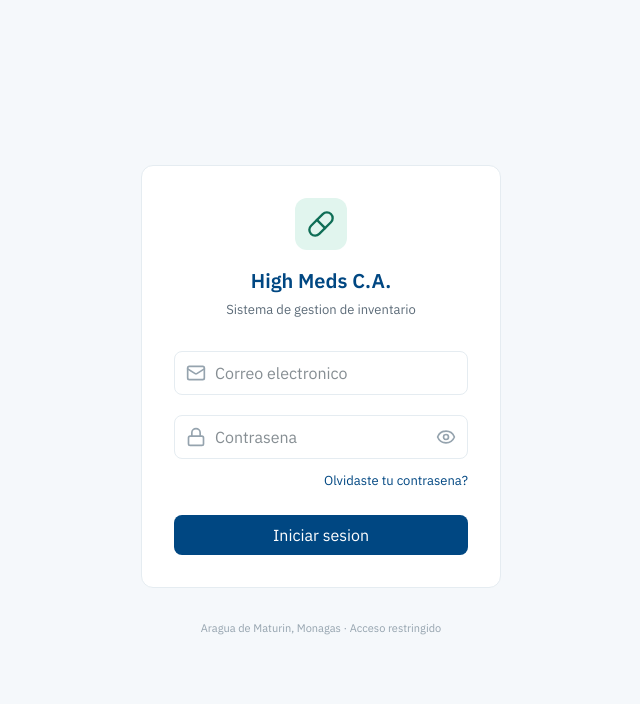
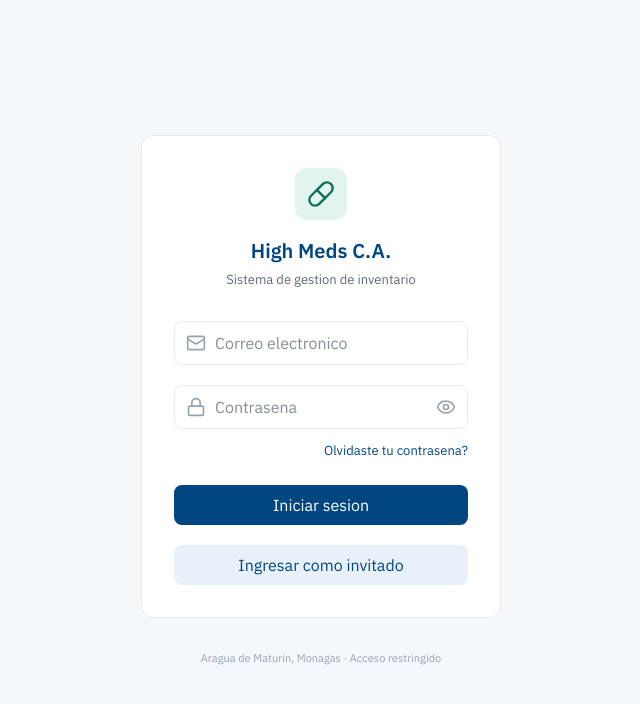
Before and after one commit to Life4Death04/sistema-inventario-frontend, a React (Vite) app: page /login in a window 1280 px wide. Shown: the top 704 px of the page, without its empty margins (319-959 px from the left). Built offline with nearby package versions, Linux system fonts and the light colour scheme.

Commit message:
feat(auth): add guest login functionality and environment variables

```diff
--- a/src/features/auth/pages/LoginPage.tsx
+++ b/src/features/auth/pages/LoginPage.tsx
@@ -44,11 +44,11 @@ export function LoginPage() {
     },
   })
 
-  const onSubmit = handleSubmit(async (values) => {
+  const performLogin = async (email: string, password: string) => {
     setIsSubmitting(true)
 
     try {
-      await login(values.email, values.password)
+      await login(email, password)
       toast.success('Sesion iniciada correctamente')
       navigate(destination, { replace: true })
     } catch (error) {
@@ -56,7 +56,21 @@ export function LoginPage() {
     } finally {
       setIsSubmitting(false)
     }
-  })
+  }
+
+  const onSubmit = handleSubmit((values) => performLogin(values.email, values.password))
+
+  const handleGuestLogin = () => {
+    const guestEmail = import.meta.env.VITE_GUEST_EMAIL
+    const guestPassword = import.meta.env.VITE_GUEST_PASSWORD
+
+    if (!guestEmail || !guestPassword) {
+      toast.error('El acceso de invitado no esta configurado')
+      return
+    }
+
+    void performLogin(guestEmail, guestPassword)
+  }
 
   return (
     <div className="flex min-h-screen items-center justify-center bg-[#f5f8fb] px-4 py-10">
@@ -123,6 +137,16 @@ export function LoginPage() {
             >
               {isSubmitting ? 'Ingresando...' : 'Iniciar sesion'}
             </Button>
+
+            <Button
+              className="h-10 w-full rounded-[8px] text-sm font-medium"
+              disabled={isSubmitting}
+              onClick={handleGuestLogin}
+              type="button"
+              variant="secondary"
+            >
+              Ingresar como invitado
+            </Button>
           </form>
 
         </div>
```
Also changed, not shown: src/vite-env.d.ts (added, +10 -0 lines).
